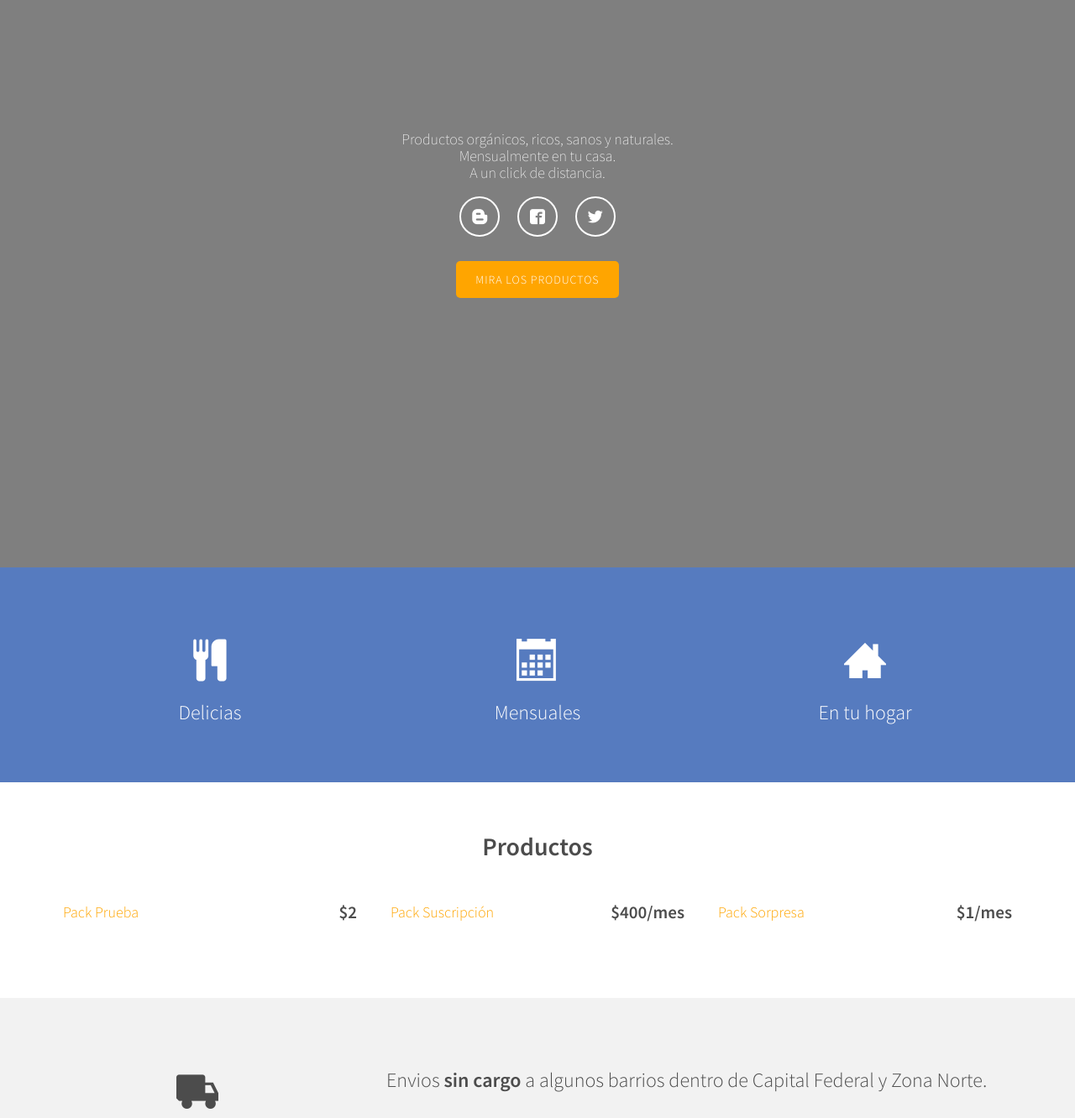
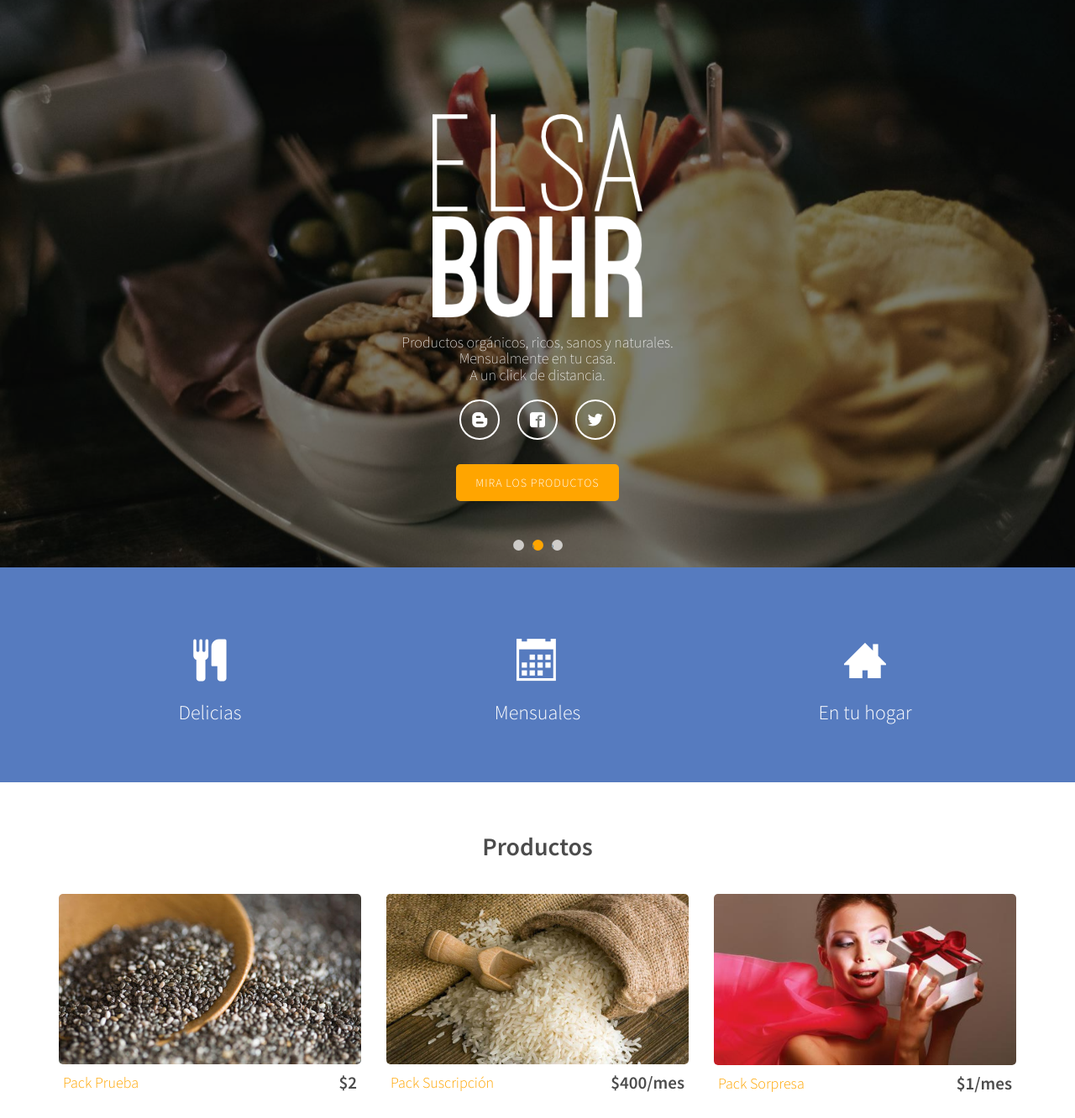
Before and after one commit to elsabohr/elsabohr.github.io, a plain HTML site: page index2.html in a window 1280 px wide. Shown: the part 124-1456 px from the top of the page at 84% size. Drawn offline with nearby package versions, Linux system fonts and the light colour scheme.

Commit message:
Arreglo tambien index2.html porque tenia referencias malas a imagenes

```diff
--- a/index2.html
+++ b/index2.html
@@ -56,7 +56,7 @@
         <div class="container welcome-content">
             <div class="row">
                 <div class="col-lg-4 col-lg-offset-4 col-md-6 col-md-offset-3 col-sm-8 col-sm-offset-2 col-xs-12 text-center wow fadeInUp">
-                    <img2 id="logo" src="img2/logo-white.png" class="img2-responsive text-center" alt="Elsa Bohr" width="250">
+                    <img id="logo" src="img2/logo-white.png" class="img-responsive text-center" alt="Elsa Bohr" width="250">
                     <h2>
                         Productos orgánicos, ricos, sanos y naturales.<br/>
                         Mensualmente en tu casa. <br/>
@@ -75,9 +75,9 @@
         <div class="overlay-bg"></div>
         <div id="hero-slides">
             <div class="slides-container">
-                <img2 src="img2/slide-01.jpg" alt="">
-                <img2 src="img2/slide-02.jpg" alt="">
-                <img2 src="img2/slide-03.jpg" alt="">
+                <img src="img2/slide-01.jpg" alt="">
+                <img src="img2/slide-02.jpg" alt="">
+                <img src="img2/slide-03.jpg" alt="">
             </div>
         </div>
     </section>
@@ -110,10 +110,10 @@
         <div class="container">
             <div id="projects-container" class="row">
                 <article class="design product col-xs-12 col-sm-6 col-md-4 wow fadeInUp" data-wow-delay="0.2s">
-                    <div class="img2-box">
+                    <div class="img-box">
                         <div class="hover-mask2"></div>
                         <span class="product-icon icon-fullscreen"></span>
-                        <img2 class="img2-responsive project-image" src="img2/0_03.jpg" alt="">
+                        <img class="img-responsive project-image" src="img2/0_03.jpg" alt="">
                     </div>
                     <div class="product-info col-md-12">
                         <p class="project-price">$2</p>
@@ -127,10 +127,10 @@
                 </article>
 
                 <article class="mock-up product col-xs-12 col-sm-6 col-md-4 wow fadeInUp" data-wow-delay="0.4s">
-                    <div class="img2-box">
+                    <div class="img-box">
                         <div class="hover-mask2"></div>
                         <span class="product-icon icon-fullscreen"></span>
-                        <img2 class="img2-responsive project-image" src="img2/1_01.jpg" alt="">
+                        <img class="img-responsive project-image" src="img2/1_01.jpg" alt="">
                     </div>
                     <div class="product-info col-md-12">
                         <p class="project-price">$400/mes</p>
@@ -144,10 +144,10 @@
                 </article>
 
                 <article class=" icons product col-xs-12 col-sm-6 col-md-4 wow fadeInUp" data-wow-delay="0.6s">
-                    <div class="img2-box">
+                    <div class="img-box">
                         <div class="hover-mask2"></div>
                         <span class="product-icon icon-fullscreen"></span>
-                        <img2 class="img2-responsive project-image" src="img2/2_01.jpg" alt="">
+                        <img class="img-responsive project-image" src="img2/2_01.jpg" alt="">
                     </div>
                     <div class="product-info col-md-12">
                         <p class="project-price">$1/mes</p>
@@ -369,7 +369,7 @@
                         </address>
                     </div>
                     <div class="col-xs-12 col-sm-12 col-md-8 wow fadeInUp" >
-                        <img2 id="logo" src="img2/map.png" class="img2-responsive img2-thumbnail text-center" alt="Ubicación">
+                        <img id="logo" src="img2/map.png" class="img-responsive img-thumbnail text-center" alt="Ubicación">
                     </div>
                 </div>
             </form>
@@ -381,7 +381,7 @@
             <p class="pull-left copyright wow fadeInUp">
                 &copy; Elsa Bohr 2015.<br>
             </p>
-            <div class="pull-right paymentMethodimg2 copyright wow fadeInRight">
+            <div class="pull-right paymentMethodimg copyright wow fadeInRight">
                 <a class="btn btn-store outline" href="#" data-toggle="modal" data-target=".text-modal">Bases & Condiciones</a>
             </div>
         </div>
```
